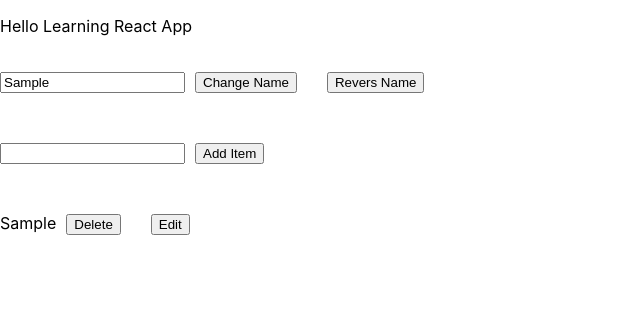
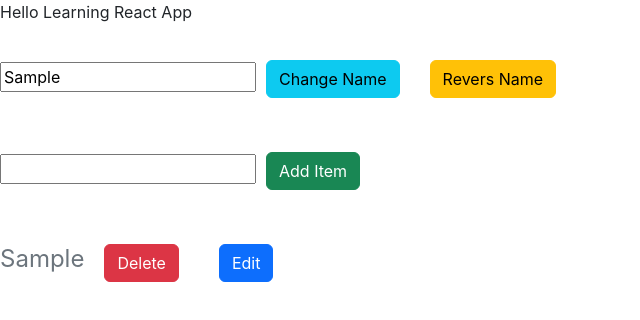
Before and after one commit to Dipak5487/reactlearning, a React (Create React App) app: page / in a window 1280 px wide. Both pictures are taken after typing "Sample", "Sample" into the empty fields and a click on the button "Add Item". Shown: the top 320 px of the page, without its empty margins (0-640 px from the left). Built offline with nearby package versions, Linux system fonts and the light colour scheme.

Commit message:
added bootstrap

```diff
--- a/package.json
+++ b/package.json
@@ -7,6 +7,9 @@
     "@testing-library/jest-dom": "^5.16.5",
     "@testing-library/react": "^13.4.0",
     "@testing-library/user-event": "^13.5.0",
+    "bootstrap": "^5.2.1",
+    "jquery": "^3.6.1",
+    "popper.js": "^1.16.1",
     "react": "^18.2.0",
     "react-dom": "^18.2.0",
     "react-scripts": "5.0.1",
--- a/src/Components/Greating.js
+++ b/src/Components/Greating.js
@@ -25,8 +25,10 @@ const Greating = (props) => {
         <>
             <p>Hello {name}</p>
             <input type="text" name="FirstName" value={input} onChange={handleChanges} />
-            <button style={{ margin: "10px" }} onClick={changeName}>Change Name</button>
-            <button style={{ margin: "20px" }}onClick={revert}>Revers Name</button>
+            <button className="btn btn-info" data-bs-toggle="collapse" href="#collapseExample" role="button"
+                aria-expanded="false" aria-controls="collapseExample" style={{ margin: "10px" }} onClick={changeName}>Change Name</button>
+            <button className="btn btn-warning" data-bs-toggle="collapse" href="#collapseExample" role="button"
+                aria-expanded="false" aria-controls="collapseExample" style={{ margin: "20px" }}onClick={revert}>Revers Name</button>
         </>
     )
 }
--- a/src/Components/ToDoComponent/ToDo.js
+++ b/src/Components/ToDoComponent/ToDo.js
@@ -1,4 +1,7 @@
 import React, { useState } from 'react'
+//import './ToDo.css';
+//import Button from 'react-bootstrap/Button';
+
 const ToDo = () => {
   const [todo, setToDo] = useState([])
   const [input, setInput] = useState("")
@@ -29,17 +32,18 @@ const ToDo = () => {
 
     console.log("Update value", e.target.value)
     todo[index] = e.target.value
-    console.log("Input value",show)
+    console.log("Input value", show)
     setInput("")
     setShow(true)
 
   }
-
   return (
     <>
       <input type="text" name="listname" value={input} onChange={handleChanges}></input>
-      {show ? (<button style={{ margin: "10px" }} onClick={addItem}>Add Item</button>) :
-        (<button style={{ margin: "20px" }} onClick={Update} value={input}>Update</button>)
+      {show ? (<button className="btn btn-success" data-bs-toggle="collapse" href="#collapseExample" role="button"
+                aria-expanded="false" aria-controls="collapseExample" style={{ margin: "10px" }} onClick={addItem}>Add Item</button>) :
+        (<button className="btn btn-warning" data-bs-toggle="collapse" href="#collapseExample" role="button"
+        aria-expanded="false" aria-controls="collapseExample" outline style={{ margin: "20px" }} onClick={Update} value={input}>Update</button>)
       }
       <br />
       <br />
@@ -47,9 +51,12 @@ const ToDo = () => {
         todo.map((item, index) => {
           return (
             <>
-              <span>{item}</span>
-              <button style={{ margin: "10px" }} onClick={() => filterList(index)}> Delete</button>
-              <button style={{ margin: "20px" }} onClick={() => EditList(index)}> Edit</button>
+              <span className="text-secondary mb-4" style={{ fontSize: '1.5rem' }}>{item}</span>
+              <button className="btn btn-danger" data-bs-toggle="collapse" href="#collapseExample" role="button"
+                aria-expanded="false" aria-controls="collapseExample" style={{ margin: "20px" }} onClick={() => filterList(index)}> Delete</button>
+
+              <button className="btn btn-primary" data-bs-toggle="collapse" href="#collapseExample" role="button"
+                aria-expanded="false" aria-controls="collapseExample" style={{ margin: "20px" }} onClick={() => EditList(index)}> Edit</button>
               <br />
             </>
           )
--- a/src/index.js
+++ b/src/index.js
@@ -1,3 +1,7 @@
+import 'bootstrap/dist/css/bootstrap.min.css';
+import 'bootstrap/dist/js/bootstrap.bundle.min';
+import $ from 'jquery';
+import Popper from 'popper.js';
 import React from 'react';
 import ReactDOM from 'react-dom/client';
 import './index.css';
```
Also changed, not shown: 1 other file (tests, documents, lock files or other folders).
